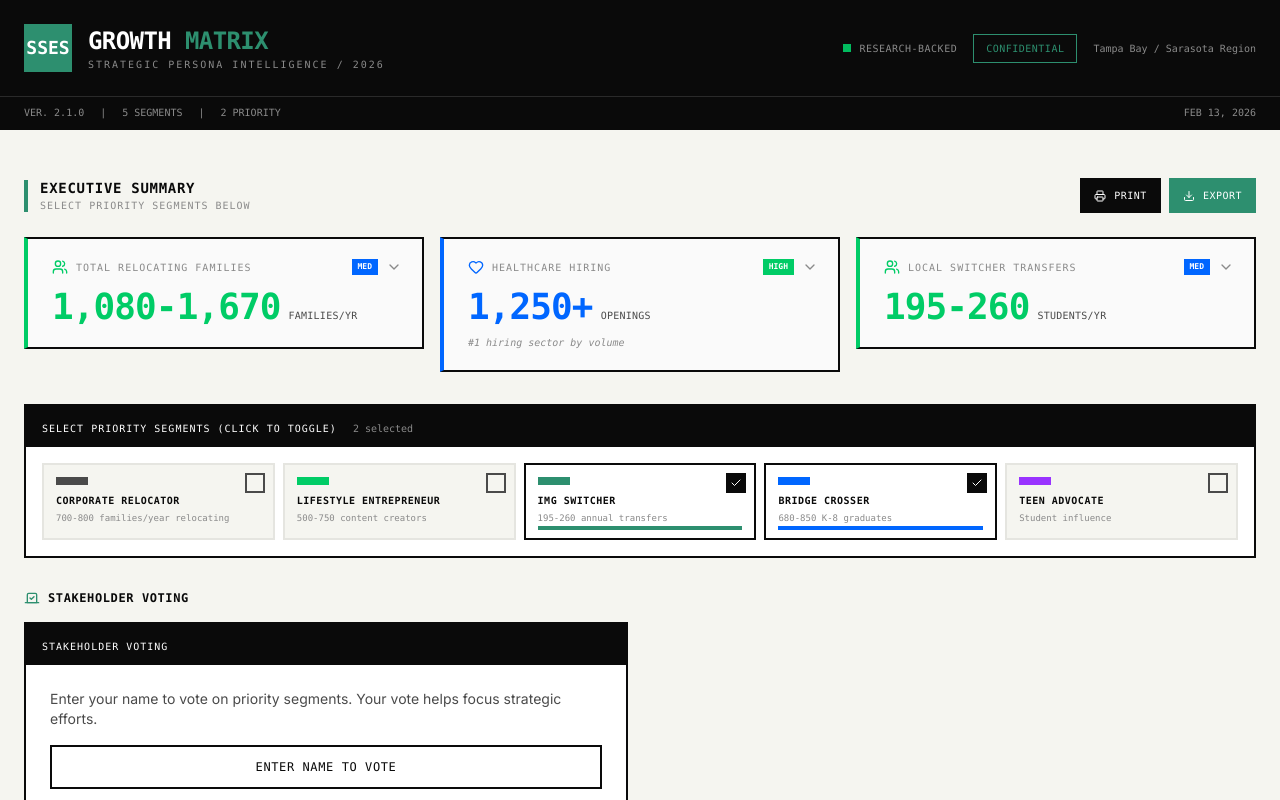
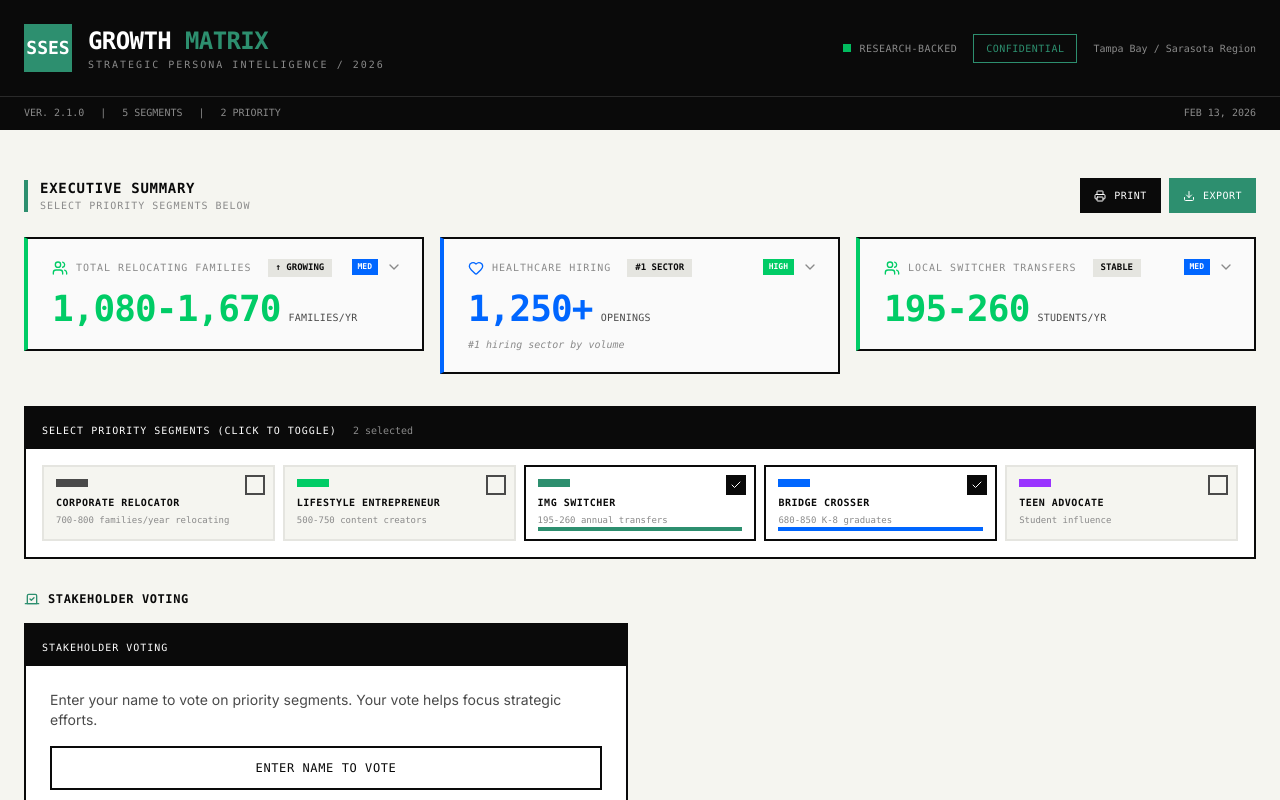
Before and after one commit to dobedobedu/SSES_Rebranding, a React (Vite) app: page /segmentation in a window 1280 px wide. Shown: the top 800 px of the page. Built offline with nearby package versions, Linux system fonts and the light colour scheme.

Commit message:
Add trend indicators to Executive Dashboard KPI cards

```diff
--- a/components/ExecutiveDashboard.tsx
+++ b/components/ExecutiveDashboard.tsx
@@ -28,6 +28,7 @@ const KPI_DATA = [
     confidence: 'medium' as ConfidenceLevel,
     source: 'Aggregated from Tier 1 hiring intelligence, Feb 2026',
     icon: 'Users',
+    trend: '↑ Growing',
     breakdown: [
       { name: 'PGT Innovations', value: '300-500', sector: 'Manufacturing', distance: '8 miles' },
       { name: 'Sarasota Memorial Health', value: '400-600', sector: 'Healthcare', distance: '12 miles' },
@@ -45,6 +46,7 @@ const KPI_DATA = [
     confidence: 'high' as ConfidenceLevel,
     source: 'Real-time job postings, Feb 2026',
     icon: 'Heart',
+    trend: '#1 Sector',
     breakdown: [
       { name: 'Sarasota Memorial Health', value: '1,000+', detail: 'Largest healthcare system', status: '●●●●● Massive hiring' },
       { name: 'Lakewood Ranch Medical', value: '150+', detail: 'Part of UHS network', status: '●●●● Active hiring' },
@@ -60,6 +62,7 @@ const KPI_DATA = [
     confidence: 'medium' as ConfidenceLevel,
     source: 'Internal enrollment data & feeder school analysis',
     icon: 'Users',
+    trend: 'Stable',
     isSankey: true,
     sankeySrc: '/sankey_img_transfers.html',
     sankeySrc2: '/sankey_k8_transitions.html',
@@ -191,6 +194,11 @@ SOURCE CITATIONS
                   <span className="font-mono text-[10px] text-[#8a8a8a] uppercase tracking-widest">
                     {kpi.label}
                   </span>
+                  {kpi.trend && (
+                    <span className="ml-2 px-2 py-0.5 bg-[#e5e5e0] text-[#0a0a0a] text-[9px] font-mono font-bold uppercase">
+                      {kpi.trend}
+                    </span>
+                  )}
                 </div>
                 <div className="flex items-center gap-2">
                   <ConfidenceBadge confidence={kpi.confidence} />
```
